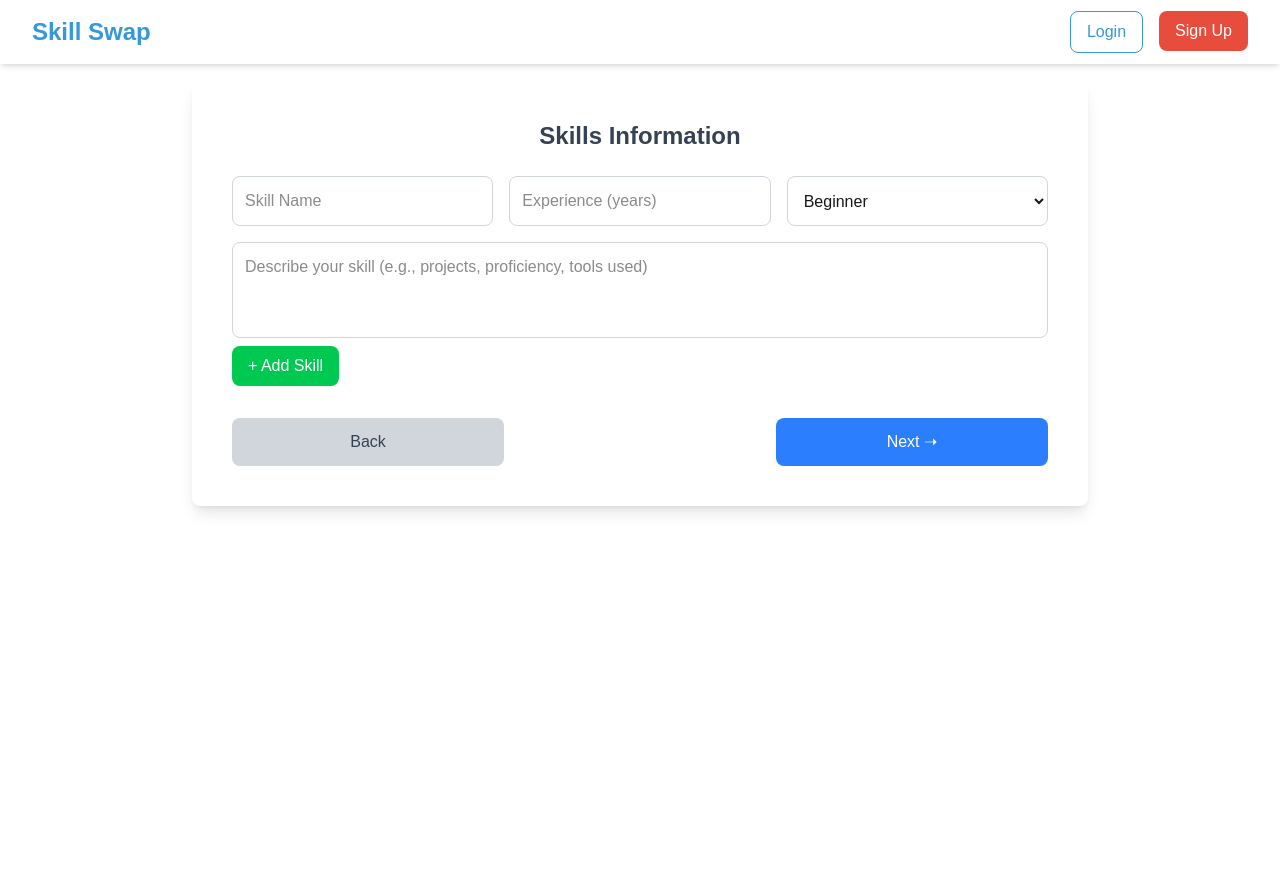
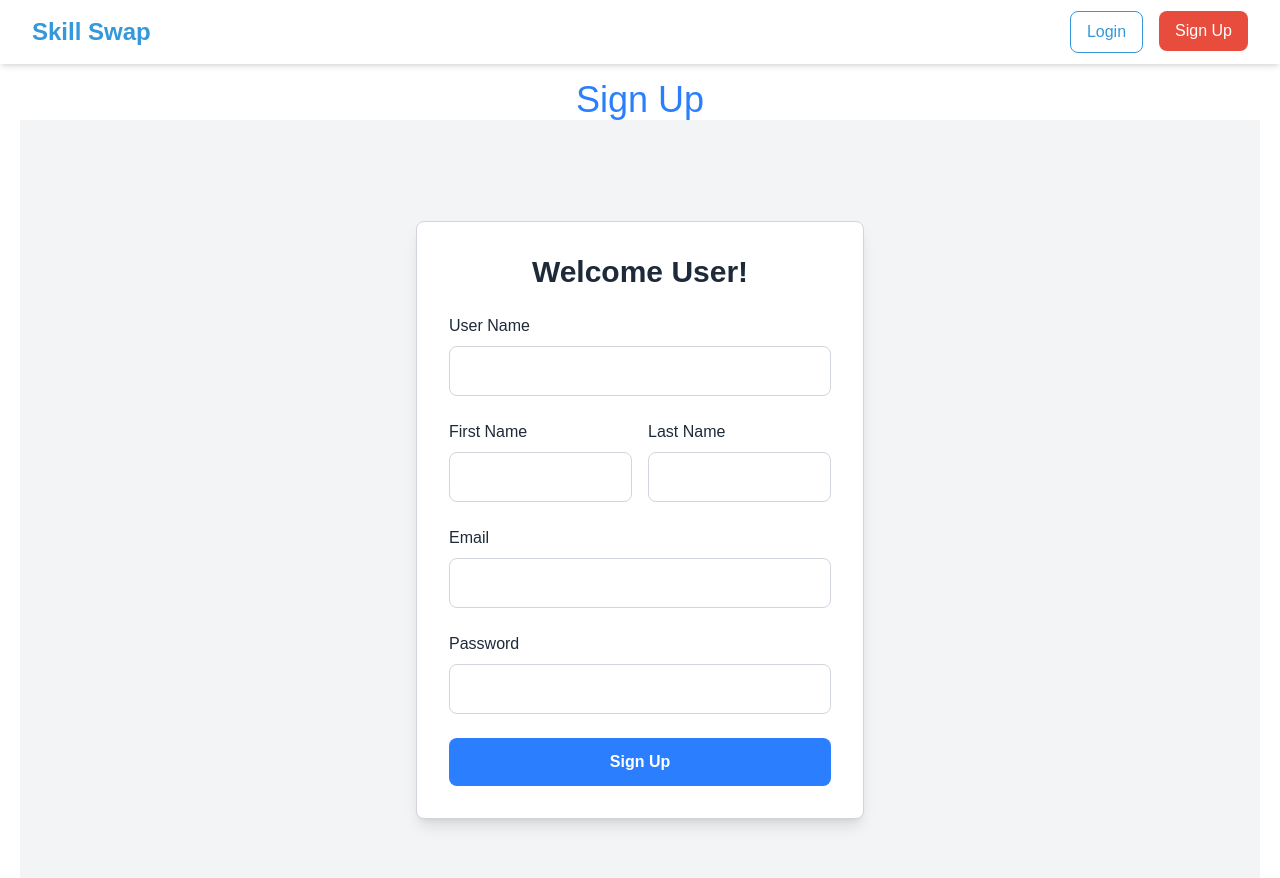
Before and after one commit to zainikhan999/skillswap, a Next.js app in the folder my-app/: page /profile/SkillsForm in a window 1280 px wide. Shown: the top 878 px of the page. Before the commit the page ends 800 px from the top, so only its background shows below. Built offline with nearby package versions, Linux system fonts and the light colour scheme.

Commit message:
includes user profile creation , displaying profile creation , storing session info and log out

```diff
--- a/my-app/src/app/(app)/main/page.js
+++ b/my-app/src/app/(app)/main/page.js
@@ -1,7 +1,49 @@
-import React from 'react'
+"use client";
+import React, { useEffect, useState } from "react";
+import { useRouter } from "next/navigation";
 
-export default function page() {
+export default function Page() {
+  const router = useRouter();
+  const [userName, setUserName] = useState(null); // Start as null to prevent rendering
+
+  useEffect(() => {
+    if (typeof window !== "undefined") {
+      try {
+        const storedUser = JSON.parse(localStorage.getItem("user"));
+        if (!storedUser || !storedUser.userName) {
+          localStorage.removeItem("user"); // Clean up invalid data
+          router.replace("/login"); // Use router.replace for immediate redirect
+        } else {
+          setUserName(storedUser.userName);
+        }
+      } catch (error) {
+        localStorage.removeItem("user");
+        router.replace("/login");
+      }
+    }
+  }, [router]);
+
+  // Logout function
+  const handleLogout = () => {
+    localStorage.removeItem("user"); // Remove user data
+    router.replace("/login"); // Redirect to login page
+  };
+
+  // Don't render anything until user authentication is verified
+  if (userName === null) {
+    return null;
+  }
+
   return (
-    <div>I am main</div>
-  )
+    <div>
+      <h1>Welcome, {userName}!</h1>
+      <p>I will display profiles.</p>
+      <button
+  onClick={handleLogout}
+  className="bg-red-500 hover:bg-red-600 text-white font-bold py-2 px-4 rounded-lg shadow-md transition duration-300 ease-in-out"
+>
+  Logout
+</button>
+    </div>
+  );
 }
--- a/my-app/src/app/(app)/profile/SkillsForm/page.jsx
+++ b/my-app/src/app/(app)/profile/SkillsForm/page.jsx
@@ -1,125 +1,167 @@
 "use client";
-import { useState } from "react";
+import React, { useState, useEffect } from "react";
+import { useRouter } from 'next/navigation';
+import axios from "axios";
 
-export default function SkillsForm() {
+export default function SignUp() {
+  const router = useRouter();
 
-  const [skills, setSkills] = useState([
-    { id: 1, name: "", experience: "", expertise: "Beginner", description: "" },
-  ]);
+  const [userName, setUserName] = useState("");
+  const [firstName, setFirstName] = useState("");
+  const [lastName, setLastName] = useState("");
+  const [email, setEmail] = useState("");
+  const [password, setPassword] = useState("");
+  const [errorMessage, setErrorMessage] = useState("");
+  const [userNameError, setUserNameError] = useState("");
+  const [emailError, setEmailError] = useState("");
+  const [showPopup, setShowPopup] = useState(false);
 
-  const handleChange = (id, field, value) => {
-    setSkills((prevSkills) =>
-      prevSkills.map((skill) =>
-        skill.id === id ? { ...skill, [field]: value } : skill
-      )
-    );
-  };
+  // Redirect user if already logged in
+  useEffect(() => {
+    const storedUser = localStorage.getItem("user");
+    if (storedUser) {
+      router.push("/main"); // Redirect to main page
+    }
+  }, []);
 
-  const addSkill = () => {
-    setSkills([
-      ...skills,
-      {
-        id: Date.now(),
-        name: "",
-        experience: "",
-        expertise: "Beginner",
-        description: "",
-      },
-    ]);
-  };
+  const handleSubmit = async (event) => {
+    event.preventDefault();
+    setErrorMessage("");
+    setUserNameError("");
+    setEmailError("");
 
-  const removeSkill = (id) => {
-    setSkills(skills.filter((skill) => skill.id !== id));
+    if (password.length < 8) {
+      setErrorMessage("Password must be at least 8 characters long.");
+      return;
+    }
+
+    try {
+      const response = await axios.post("http://localhost:5000/signup", {
+        userName,
+        firstName,
+        lastName,
+        email,
+        password,
+      });
+
+      if (response.status === 201) {
+        console.log("User registered successfully:", response.data);
+
+        const userData = { userName, firstName, lastName, email };
+        localStorage.setItem("user", JSON.stringify(userData));
+
+        setShowPopup(true);
+
+        // Redirect to login page after 3 seconds
+        setTimeout(() => {
+          setShowPopup(false);
+          router.push("/login");
+        }, 3000);
+      }
+    } catch (error) {
+      if (error.response?.data?.message) {
+        const { message } = error.response.data;
+
+        if (message.includes("Username")) {
+          setUserNameError("This username is already taken. Please choose another.");
+        }
+        if (message.includes("Email")) {
+          setEmailError("This email is already registered. Please use a different email.");
+        }
+      } else {
+        console.error("Error response structure:", error.response);
+        setErrorMessage("Signup failed. Please try again.");
+      }
+    }
   };
 
   return (
-    <div className="w-full flex justify-center px-4">
-      <div className="w-full max-w-4xl bg-white shadow-lg rounded-lg p-6 md:p-10">
-        <h2 className="text-2xl font-semibold text-gray-700 mb-6 text-center">
-          Skills Information
-        </h2>
+    <>
+      <h1 className="text-center text-4xl text-blue-500">Sign Up</h1>
+      <div className="flex items-center justify-center h-screen bg-gray-100">
+        <div className="max-w-md w-full p-8 border border-gray-300 rounded-lg shadow-lg bg-white">
+          <h1 className="text-3xl font-bold text-gray-800 text-center mb-6">
+            Welcome User!
+          </h1>
 
-        {/* Dynamic Skills Fields */}
-        <div className="space-y-6">
-          {skills.map((skill) => (
-            <div key={skill.id} className="grid grid-cols-1 md:grid-cols-3 gap-4">
-              {/* Skill Name */}
+          <form onSubmit={handleSubmit} className="space-y-6">
+            <div>
+              <label className="block text-gray-800 mb-2">User Name</label>
               <input
                 type="text"
-                placeholder="Skill Name"
-                className="w-full p-3 border border-gray-300 rounded-lg focus:outline-none focus:ring-2 focus:ring-blue-400"
-                value={skill.name}
-                onChange={(e) => handleChange(skill.id, "name", e.target.value)}
+                value={userName}
+                onChange={(e) => setUserName(e.target.value)}
+                required
+                className="w-full p-3 border border-gray-300 rounded-lg focus:outline-none focus:border-blue-500"
               />
+              {userNameError && <p className="text-orange-500 text-xs">{userNameError}</p>}
+            </div>
 
-              {/* Experience */}
+            <div className="flex space-x-4">
+              <div className="w-1/2">
+                <label className="block text-gray-800 mb-2">First Name</label>
                 <input
                   type="text"
-                placeholder="Experience (years)"
-                className="w-full p-3 border border-gray-300 rounded-lg focus:outline-none focus:ring-2 focus:ring-blue-400"
-                value={skill.experience}
-                onChange={(e) =>
-                  handleChange(skill.id, "experience", e.target.value)
-                }
+                  value={firstName}
+                  onChange={(e) => setFirstName(e.target.value)}
+                  required
+                  className="w-full p-3 border border-gray-300 rounded-lg focus:outline-none focus:border-blue-500"
                 />
-
-              {/* Expertise Level */}
-              <select
-                className="w-full p-3 border border-gray-300 rounded-lg focus:outline-none focus:ring-2 focus:ring-blue-400"
-                value={skill.expertise}
-                onChange={(e) =>
-                  handleChange(skill.id, "expertise", e.target.value)
-                }
-              >
-                <option value="Beginner">Beginner</option>
-                <option value="Intermediate">Intermediate</option>
-                <option value="Advanced">Expert</option>
-              </select>
-
-              {/* Skill Description */}
-              <textarea
-                placeholder="Describe your skill (e.g., projects, proficiency, tools used)"
-                className="w-full p-3 border border-gray-300 rounded-lg focus:outline-none focus:ring-2 focus:ring-blue-400 resize-none h-24 md:col-span-3"
-                value={skill.description}
-                onChange={(e) =>
-                  handleChange(skill.id, "description", e.target.value)
-                }
+              </div>
+              <div className="w-1/2">
+                <label className="block text-gray-800 mb-2">Last Name</label>
+                <input
+                  type="text"
+                  value={lastName}
+                  onChange={(e) => setLastName(e.target.value)}
+                  required
+                  className="w-full p-3 border border-gray-300 rounded-lg focus:outline-none focus:border-blue-500"
                 />
-
-              {/* Remove Skill Button */}
-              {skills.length > 1 && (
-                <button
-                  onClick={() => removeSkill(skill.id)}
-                  className="md:col-span-3 bg-red-500 text-white px-4 py-2 rounded-lg hover:bg-red-600 transition-all"
-                >
-                  ✖ Remove
-                </button>
-              )}
               </div>
-          ))}
             </div>
 
-        {/* Add Skill Button */}
+            <div>
+              <label className="block text-gray-800 mb-2">Email</label>
+              <input
+                type="email"
+                value={email}
+                onChange={(e) => setEmail(e.target.value)}
+                required
+                className="w-full p-3 border border-gray-300 rounded-lg focus:outline-none focus:border-blue-500"
+              />
+              {emailError && <p className="text-orange-500 text-xs">{emailError}</p>}
+            </div>
+
+            <div>
+              <label className="block text-gray-800 mb-2">Password</label>
+              <input
+                type="password"
+                value={password}
+                onChange={(e) => setPassword(e.target.value)}
+                required
+                className="w-full p-3 border border-gray-300 rounded-lg focus:outline-none focus:border-blue-500"
+              />
+            </div>
+
+            {errorMessage && <p className="text-orange-500 text-sm text-center">{errorMessage}</p>}
+
             <button
-            onClick={addSkill}
-            className="bg-green-500 text-white px-4 py-2 rounded-lg hover:bg-green-600 transition-all mt-2"
-
+              type="submit"
+              className="w-full p-3 bg-blue-500 text-white font-semibold rounded-lg hover:bg-blue-600 transition-colors"
             >
-            + Add Skill
+              Sign Up
             </button>
-
-        {/* Navigation Buttons */}
-        <div className="flex flex-col md:flex-row justify-between gap-4 mt-8">
-          <button
-
-          className="w-full md:w-1/3 bg-gray-300 text-gray-700 px-5 py-3 rounded-lg hover:bg-gray-400 transition-all">
-            Back
-          </button>
-          <button className="w-full md:w-1/3 bg-blue-500 text-white px-5 py-3 rounded-lg hover:bg-blue-600 transition-all">
-            Next ➝
-          </button>
+          </form>
         </div>
       </div>
+
+      {showPopup && (
+        <div className="fixed inset-0 bg-gray-800 bg-opacity-50 flex items-center justify-center">
+          <div className="bg-white p-6 rounded-lg shadow-lg text-center">
+            <p className="text-lg text-green-600">You have successfully signed up!</p>
           </div>
+        </div>
+      )}
+    </>
   );
 }
--- a/my-app/src/app/(app)/profile/page.js
+++ b/my-app/src/app/(app)/profile/page.js
@@ -69,17 +69,27 @@
 //   );
 // }
 "use client"
-import { useState } from "react";
+import { useState,useEffect } from "react";
 import axios from "axios";
 
 export default function ProfileForm() {
   const [formData, setFormData] = useState({
     name: "",
+    username: "", // Initially empty
     city: "",
     contactNumber: "",
     bio: "",
-    skills: [""], // Initial empty skill
+    skills: [""],
   });
+  useEffect(() => {
+    if (typeof window !== "undefined") { // Ensure it's running on the client
+      const storedUser = localStorage.getItem("user");
+      if (storedUser) {
+        const parsedUser = JSON.parse(storedUser);
+        setFormData((prev) => ({ ...prev, username: parsedUser.userName || "" }));
+      }
+    }
+  }, []);
 
   const handleChange = (e) => {
     setFormData({ ...formData, [e.target.name]: e.target.value });
@@ -115,6 +125,15 @@ export default function ProfileForm() {
         <h2 className="text-2xl font-semibold text-gray-700 mb-6 text-center">
           Profile Information
         </h2>
+
+        {/* Username Field (Auto-Filled) */}
+      <input
+        type="text"
+        name="username"
+        value={formData.username}
+        className="w-full p-3 border border-gray-300 rounded-lg bg-gray-200"
+        readOnly
+      />
 
         {/* Input Fields */}
         <div className="grid grid-cols-1 md:grid-cols-2 gap-6">
--- a/my-app/src/app/(authentication)/login/page.jsx
+++ b/my-app/src/app/(authentication)/login/page.jsx
@@ -4,7 +4,7 @@ import axios from "axios";
 import { useRouter } from "next/navigation"; // Import useRouter
 
 export default function Login() {
-  const [username, setUsername] = useState("");
+  const [userName, setUsername] = useState("");
   const [password, setPassword] = useState("");
   const [errorMessage, setErrorMessage] = useState("");
   const router = useRouter(); // Initialize useRouter
@@ -15,7 +15,7 @@ export default function Login() {
 
     try {
       const response = await axios.post("http://localhost:5000/login", {
-        userName: username,
+        userName,
         password,
       });
 
@@ -23,7 +23,11 @@ export default function Login() {
       console.log("Login Response:", response.data);
 
       // Store only the username in localStorage
-      localStorage.setItem("user", JSON.stringify({ userName: username }));
+      const userData = { userName };
+      localStorage.setItem('user', JSON.stringify(userData));
+
+      // // Store only the username in localStorage
+      // localStorage.setItem("user", JSON.stringify({ userName: username }));
 
       // Navigate based on userType
       if (userType === "user") {
@@ -49,7 +53,7 @@ export default function Login() {
             <label className="block text-black mb-2">Username:</label>
             <input
               type="text"
-              value={username}
+              value={userName}
               onChange={(e) => setUsername(e.target.value)}
               required
               className="w-full p-3 rounded-lg border border-gray-300 focus:outline-none focus:border-primaryButton"
--- a/my-app/src/app/(authentication)/signup/page.jsx
+++ b/my-app/src/app/(authentication)/signup/page.jsx
@@ -1,11 +1,10 @@
-
 "use client";
-import React, { useState } from "react";
-import { redirect } from 'next/navigation';
+import React, { useState, useEffect } from "react";
+import { useRouter } from 'next/navigation';
 import axios from "axios";
 
 export default function SignUp() {
-  // const router = useRouter(); //  Initialize the router
+  const router = useRouter();
 
   const [userName, setUserName] = useState("");
   const [firstName, setFirstName] = useState("");
@@ -16,6 +15,13 @@ export default function SignUp() {
   const [userNameError, setUserNameError] = useState("");
   const [emailError, setEmailError] = useState("");
   const [showPopup, setShowPopup] = useState(false);
+
+  // Redirect user if already logged in
+  useEffect(() => {
+    // Store only the username in localStorage
+    const userData = { userName };
+    localStorage.setItem('user', JSON.stringify(userData));
+  }, []);
 
   const handleSubmit = async (event) => {
     event.preventDefault();
@@ -40,15 +46,15 @@ export default function SignUp() {
       if (response.status === 201) {
         console.log("User registered successfully:", response.data);
 
-        const userData = { username: userName, firstName, lastName, email };
+        const userData = { userName, firstName, lastName, email };
         localStorage.setItem("user", JSON.stringify(userData));
 
         setShowPopup(true);
 
-        // ✅ Redirect to home page after 3 seconds
+        // Redirect to login page after 3 seconds
         setTimeout(() => {
           setShowPopup(false);
-          redirect("/main"); // ✅ Use router.push to navigate in Next.js
+          router.push("/main");
         }, 3000);
       }
     } catch (error) {
```
Also changed, not shown: my-app/src/app/(app)/myprofile/page.js (+30 -8 lines), my-app/src/app/(app)/main/layout.js (deleted), 2 other files (tests, documents, lock files or other folders). Lines whose indentation alone changed are shown as unchanged.
